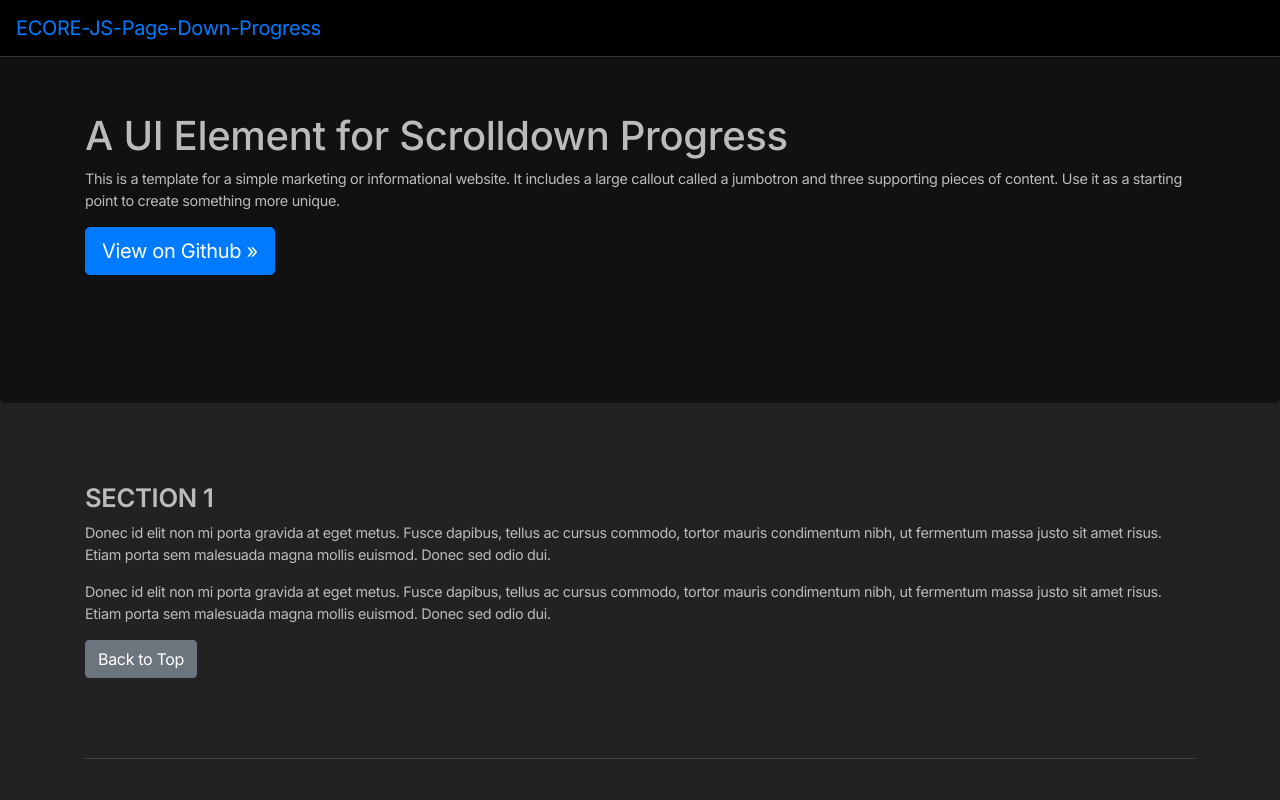
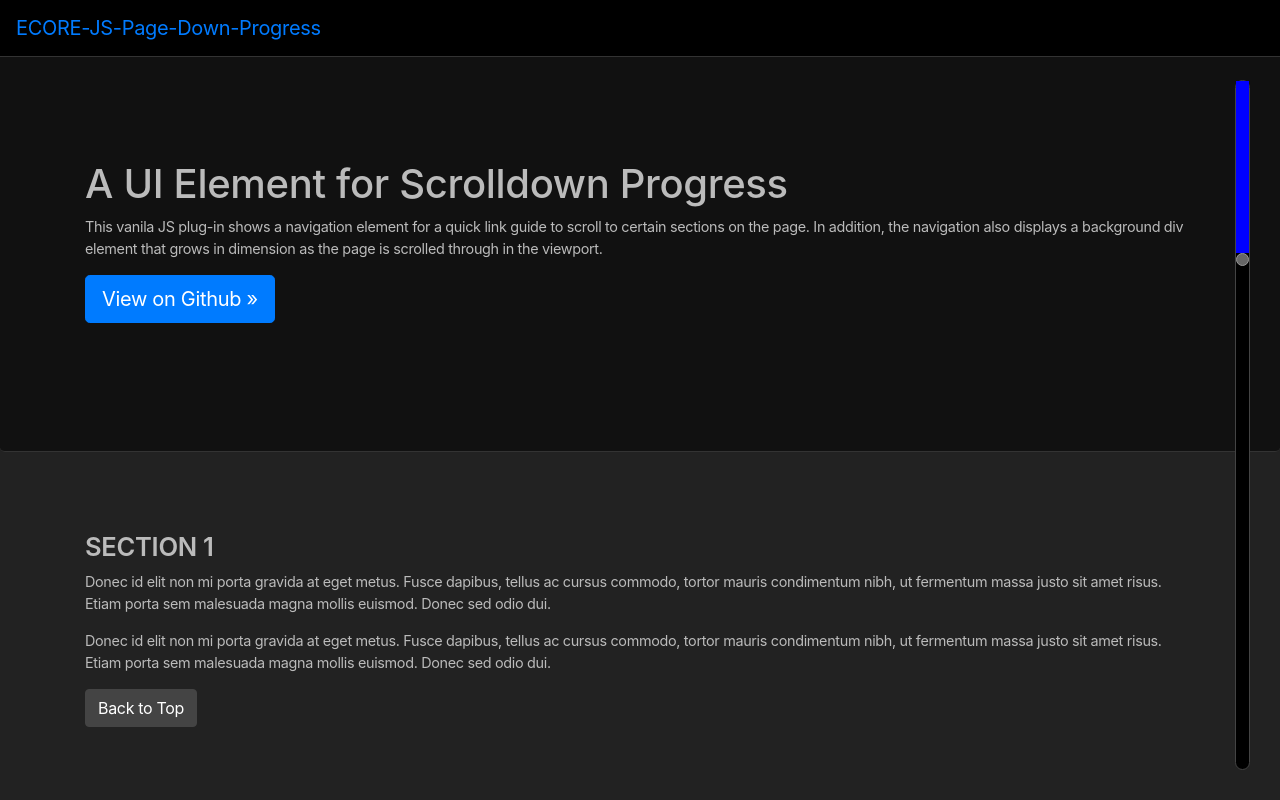
Before and after one commit to edwardm/ECORE-JS-Page-Down-Progress, a website: page src/copy/index.html in a window 1280 px wide. Shown: the top 800 px of the page. Drawn offline with nearby package versions, Linux system fonts and the light colour scheme; files that its build step writes are made by us from their sources.

Commit message:
Progress nav styling, local bootstrap, js comments for
Addiitional styling the nav element, put in local bootstrap js, so don't depend on internet access, additional comments in the main js on the plug-in approach

```diff
--- a/src/copy/index.html
+++ b/src/copy/index.html
@@ -3,15 +3,15 @@
 
 <head>
 	<title>ECORE-JS-Page-Down-Progress</title>
-	<!-- Required meta tags -->
 	<meta charset="utf-8">
 	<meta name="viewport" content="width=device-width, initial-scale=1, shrink-to-fit=no">
 	<!-- Bootstrap CSS -->
-	<link rel="stylesheet" href="https://stackpath.bootstrapcdn.com/bootstrap/4.3.1/css/bootstrap.min.css" integrity="sha384-ggOyR0iXCbMQv3Xipma34MD+dH/1fQ784/j6cY/iJTQUOhcWr7x9JvoRxT2MZw1T
-		" crossorigin="anonymous">
+	<!-- <link rel="stylesheet" href="https://stackpath.bootstrapcdn.com/bootstrap/4.3.1/css/bootstrap.min.css" integrity="sha384-ggOyR0iXCbMQv3Xipma34MD+dH/1fQ784/j6cY/iJTQUOhcWr7x9JvoRxT2MZw1T
+		" crossorigin="anonymous"> -->
 	<!-- Project CSS -->
-	<link href="https://fonts.googleapis.com/css2?family=Inter:wght@100;200;300;400;500;600&display=swap"
-		rel="stylesheet">
+	<!-- <link href="https://fonts.googleapis.com/css2?family=Inter:wght@100;200;300;400;500;600&display=swap"
+		rel="stylesheet"> -->
+	<link rel="stylesheet" type="text/css" href="boostrap.min.css">
 	<link rel="stylesheet" type="text/css" href="css/main.css">
 </head>
 
@@ -27,18 +27,18 @@
 		<div class="jumbotron">
 			<div class="container py-5">
 				<h1>A UI Element for Scrolldown Progress</h1>
-				<p>This is a template for a simple marketing or informational website. It includes a large callout
-					called a
-					jumbotron and three supporting pieces of content. Use it as a starting point to create something
-					more
-					unique.</p>
+				<p>This vanila JS plug-in shows a navigation element for a quick link guide to scroll to certain
+					sections on the page. In
+					addition, the navigation also displays a background div element that grows in dimension as the page
+					is scrolled through
+					in the viewport.</p>
 				<p><a class="btn btn-primary btn-lg" href="https://github.com/edwardm/ECORE-JS-Page-Down-Progress"
 						target="_blank" role="button">View on Github &raquo;</a></p>
 			</div>
 		</div>
 
 		<div class="container">
-			<div class="row py-5">
+			<div class="row py-5 ecore-section">
 				<div class="col-md-12">
 					<h2>Section 1</h2>
 					<p>Donec id elit non mi porta gravida at eget metus. Fusce dapibus, tellus ac cursus commodo, tortor
@@ -218,6 +218,17 @@
 			<hr>
 		</div> <!-- /container -->
 
+		<!-- <progress class="ecore-progress ecore-progress-right" /> -->
+
+		<!-- this nav element will automatically populate based on the main content being observed -->
+		<!-- the section container and section container title classes must be applied -->
+		<nav class="ecore-progress ecore-progress-right">
+			<div class="ecore-progress-bg"></div>
+			<a data-target="ecore-section" title="ECORE Title Here" aria-label="ECORE Title Here">
+				<span>ECORE Title Here</span>
+			</a>
+		</nav>
+
 	</main>
 
 	<!-- Project Scripts -->
--- a/src/js/ecore-page-down-progress.js
+++ b/src/js/ecore-page-down-progress.js
@@ -1 +1,23 @@
 console.log('ecore-page-down-progress file loaded');
+
+// heck for dimensions and placements
+const viewportHeight = Math.max(document.documentElement.clientHeight || 0, window.innerHeight || 0);
+const viewportWidth = Math.max(document.documentElement.clientWidth || 0, window.innerWidth || 0);
+
+// declare vars
+// to-do, re-evaluate on window resize
+let ecoreProgressBarHeight = document.querySelector(".ecore-progress").offsetHeight;
+console.log(ecoreProgressBarHeight);
+
+// iterate through sections
+// - get count
+// - get title
+// - build nav child nodes
+
+// set nav action items
+// - on click, go to section
+// - on hover, show title
+
+// toggle tooltip
+// - on hover, show tooltip/pseudo element
+// - should show title value
--- a/src/sass/components/_style.scss
+++ b/src/sass/components/_style.scss
@@ -9,11 +9,13 @@ body {
     letter-spacing: -0.02rem;
     color: #bbb;
     background: #222;
+    margin-bottom: 10rem;
 }
 
 h1 {
     font-size: 2.5rem;
     font-weight: 500;
+    margin-top: 3rem;
 }
 
 h2 {
@@ -26,11 +28,88 @@ hr {
     border-color: #444;
 }
 
+.btn-secondary {
+    border-color: #444;
+    background-color: #444;
+}
+
 .navbar {
     border-bottom: 1px solid #333;
     background: #000;
 }
 
 .jumbotron {
+    border-bottom: 1px solid #333;
     background: #111;
 }
+
+.ecore-progress {
+    z-index: 1;
+    position: fixed;
+    display: block;
+    // transform: rotate(90deg);
+
+    &.ecore-progress-right {
+        top: 80px;
+        right: 30px;
+        bottom: 30px;
+        width: 15px;
+        border-radius: 10px;
+        border: 1px solid #444;
+        background: #000;
+    }
+
+    >.ecore-progress-bg {
+        z-index: 0;
+        position: absolute;
+        top: 0;
+        right: 0;
+        left: 0;
+        height: 25%;
+        background: blue;
+    }
+
+    >a {
+        position: absolute;
+        top: 25%;
+        display: block;
+        overflow: visible;
+        width: 13px;
+        height: 13px;
+        cursor: pointer;
+        // text-indent: -9999px;
+        border-radius: 10px;
+        border: 1px solid #999;
+        background: #666;
+
+        >span {
+            display: none;
+        }
+
+        &:hover {
+            background: #fff;
+        }
+
+        &:hover>span {
+            position: absolute;
+            top: -50%;
+            right: 20px;
+            display: block;
+            white-space: nowrap;
+            width: auto;
+            padding: 0.25rem 0.75rem;
+            border-radius: 10px;
+            border: 1px solid #444;
+            background-color: #000;
+            box-shadow: #000;
+        }
+
+        // &:hover::before {
+        //     content: "ECORE Title Here";
+        //     position: absolute;
+        //     top: 0;
+        //     right: 0;
+        //     background: #fff;
+        // }
+    }
+}
```
Also changed, not shown: README.md, dist/boostrap.min.css (added), dist/css/main.css, dist/css/main.min.css, dist/index.html, dist/js/ecore-page-down-progress.js, dist/js/ecore-page-down-progress.min.js, src/copy/boostrap.min.css (added).
